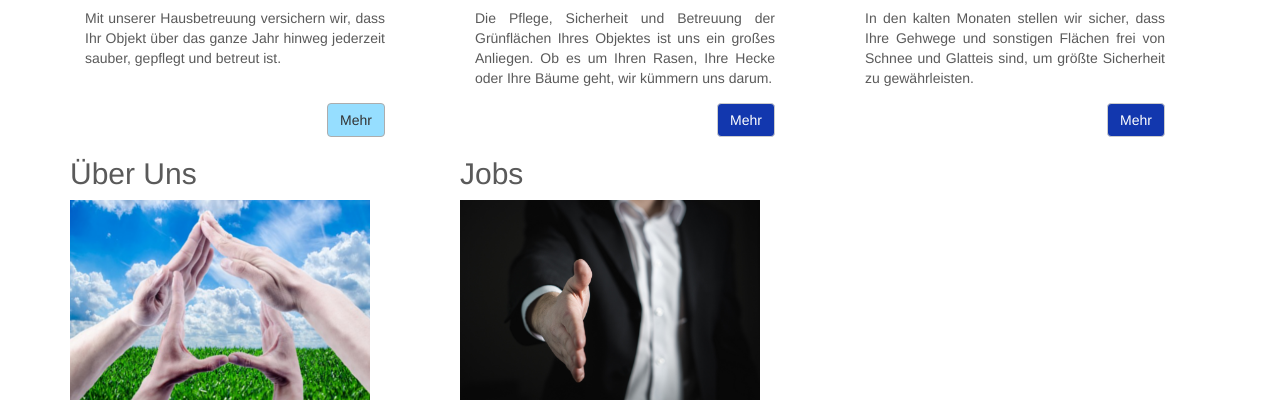
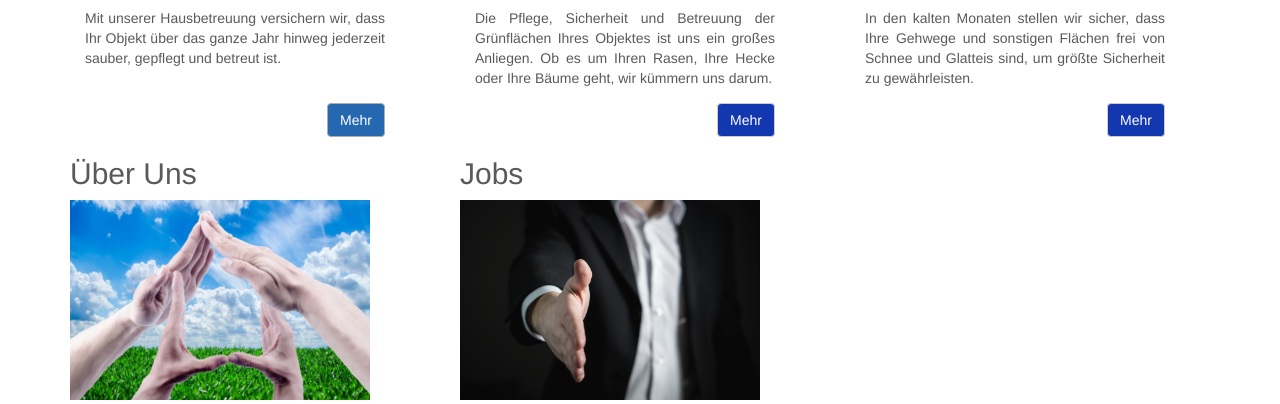
Before and after one commit to Stefan-Ilic/zauberputz-website, a PHP site: page / in a window 1280 px wide, with the pointer over the restyled element. Shown: the part 733-1137 px from the top of the page. Run offline with PHP 8.4, Linux system fonts and the light colour scheme.

Commit message:
Improve CSS hover

```diff
--- a/css/style.css
+++ b/css/style.css
@@ -128,7 +128,8 @@ figure img {
 }
 
 .zauberputz-button:hover {
-    background-color: #96DEFF !important;
+    background-color: #2568b0 !important;
+    color: white;
 }
 
 footer {
```
